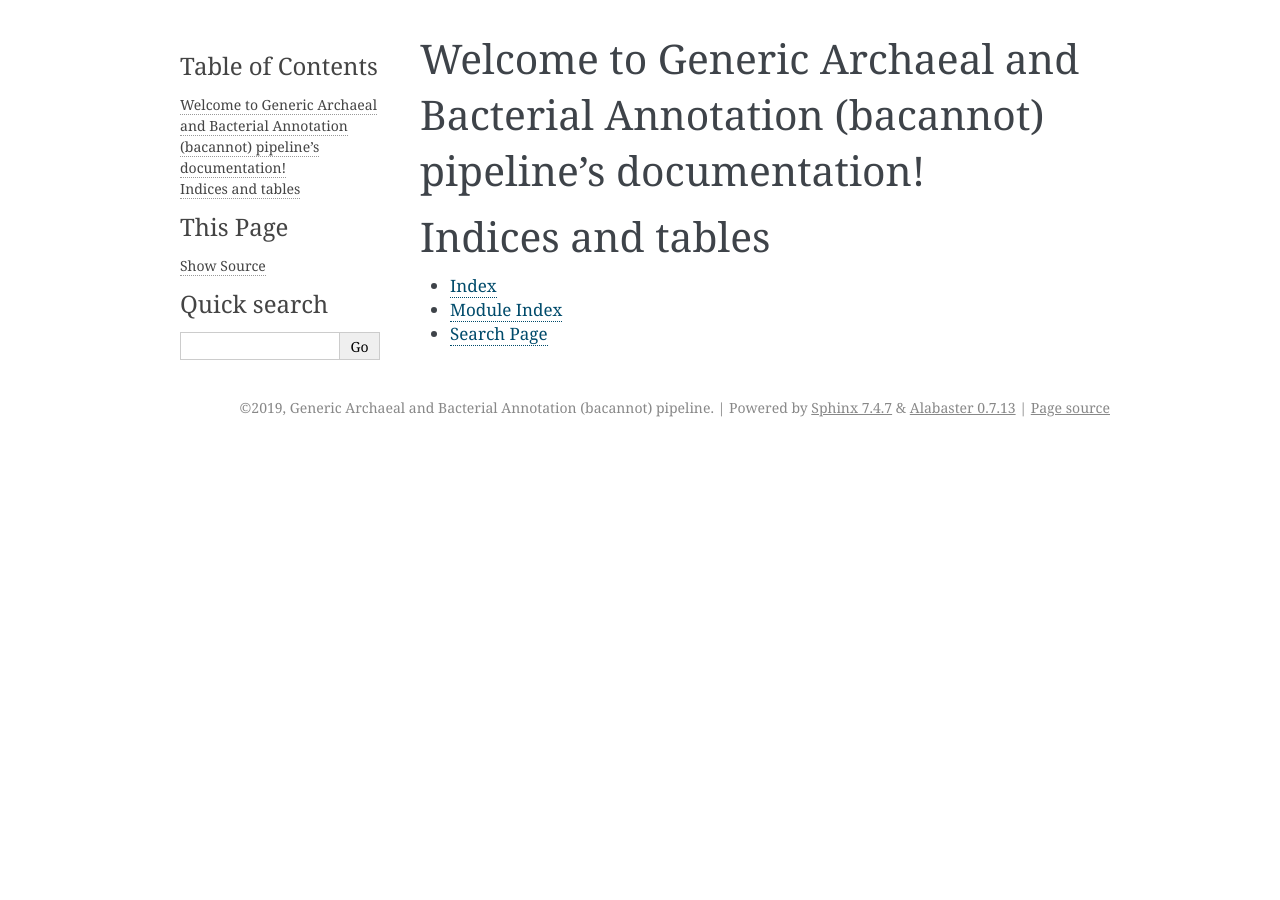
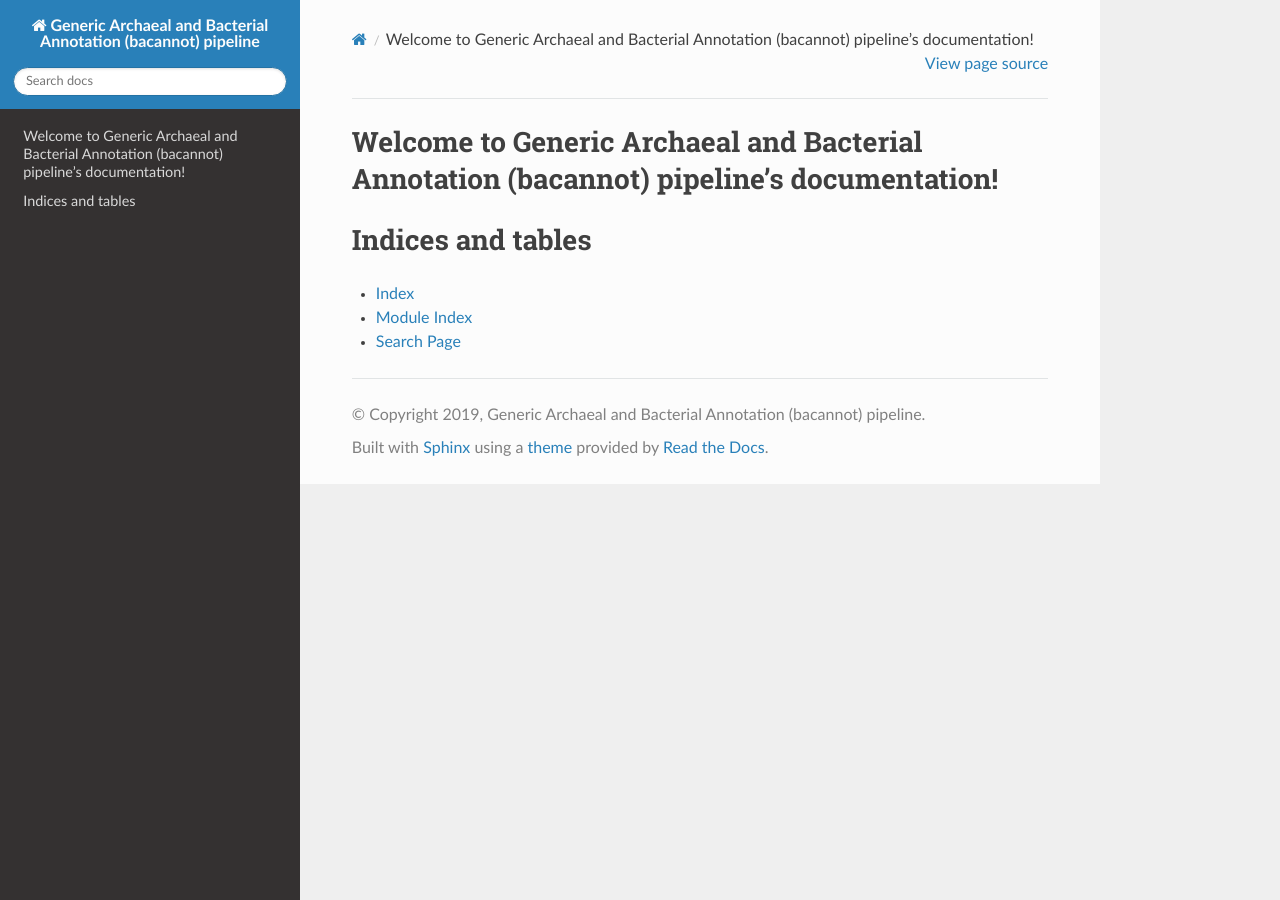
Before and after one commit to fmalmeida/bacannot, a Sphinx documentation site: the page built from docs/index.rst, in a window 1280 px wide. Built offline with Sphinx 7.4.7 and the Read the Docs theme 2.0.0, drawn with Linux system fonts in a browser that asks for light colours.

Commit message:
Initiating Docs

```diff
--- a/docs/conf.py
+++ b/docs/conf.py
@@ -13,7 +13,7 @@
 # import os
 # import sys
 # sys.path.insert(0, os.path.abspath('.'))
-
+import sphinx_rtd_theme
 
 # -- Project information -----------------------------------------------------
 
@@ -23,6 +23,14 @@ author = 'Felipe Marques de Almeida'
 
 
 # -- General configuration ---------------------------------------------------
+# The suffix(es) of source filenames.
+# You can specify multiple suffix as a list of string:
+#
+# source_suffix = ['.rst', '.md']
+source_suffix = '.rst'
+
+# The master toctree document.
+master_doc = 'index'
 
 # Add any Sphinx extension module names here, as strings. They can be
 # extensions coming with Sphinx (named 'sphinx.ext.*') or your custom
@@ -43,7 +51,7 @@ exclude_patterns = ['_build', 'Thumbs.db', '.DS_Store']
 # The theme to use for HTML and HTML Help pages.  See the documentation for
 # a list of builtin themes.
 #
-html_theme = 'alabaster'
+html_theme = 'sphinx_rtd_theme'
 
 # Add any paths that contain custom static files (such as style sheets) here,
 # relative to this directory. They are copied after the builtin static files,
```
